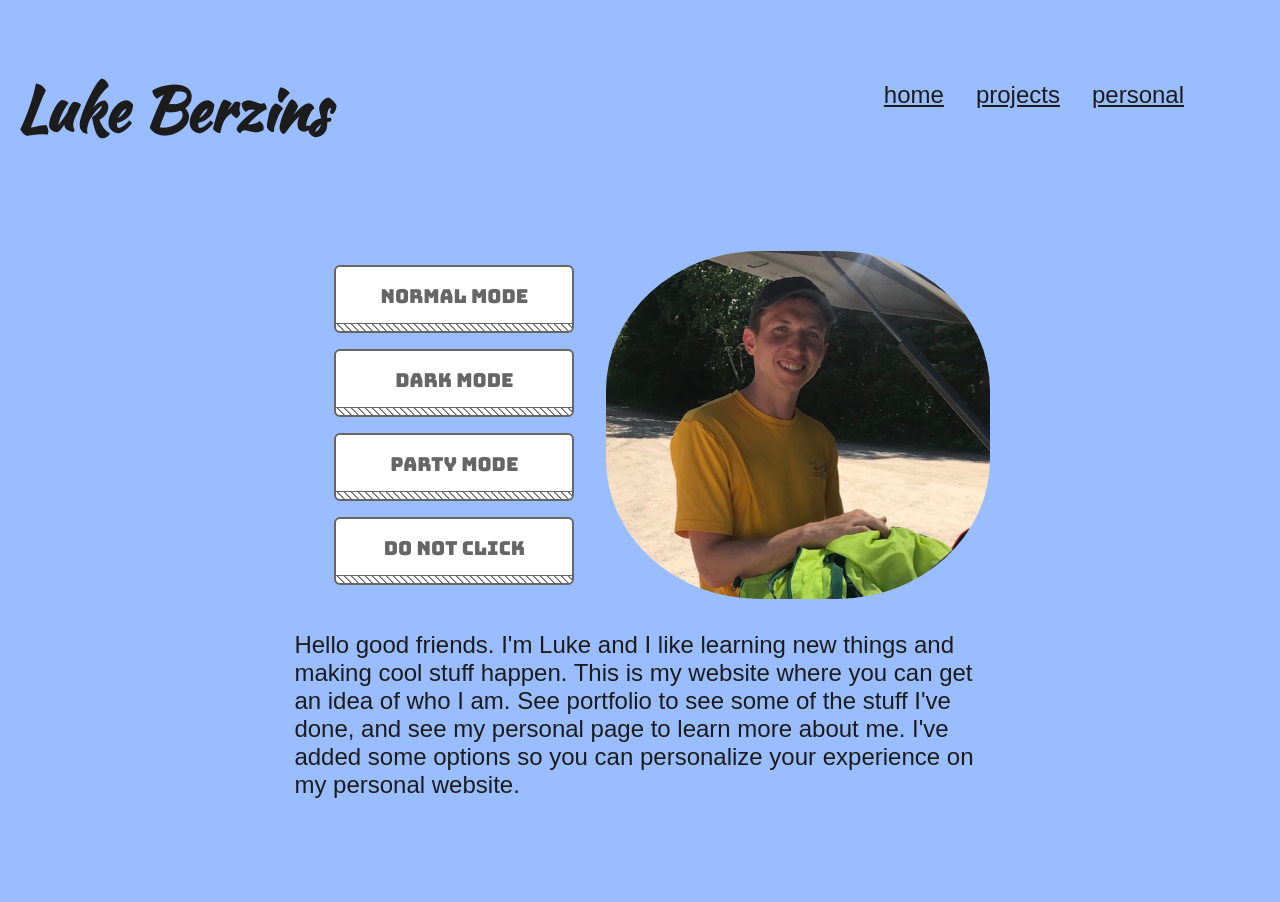
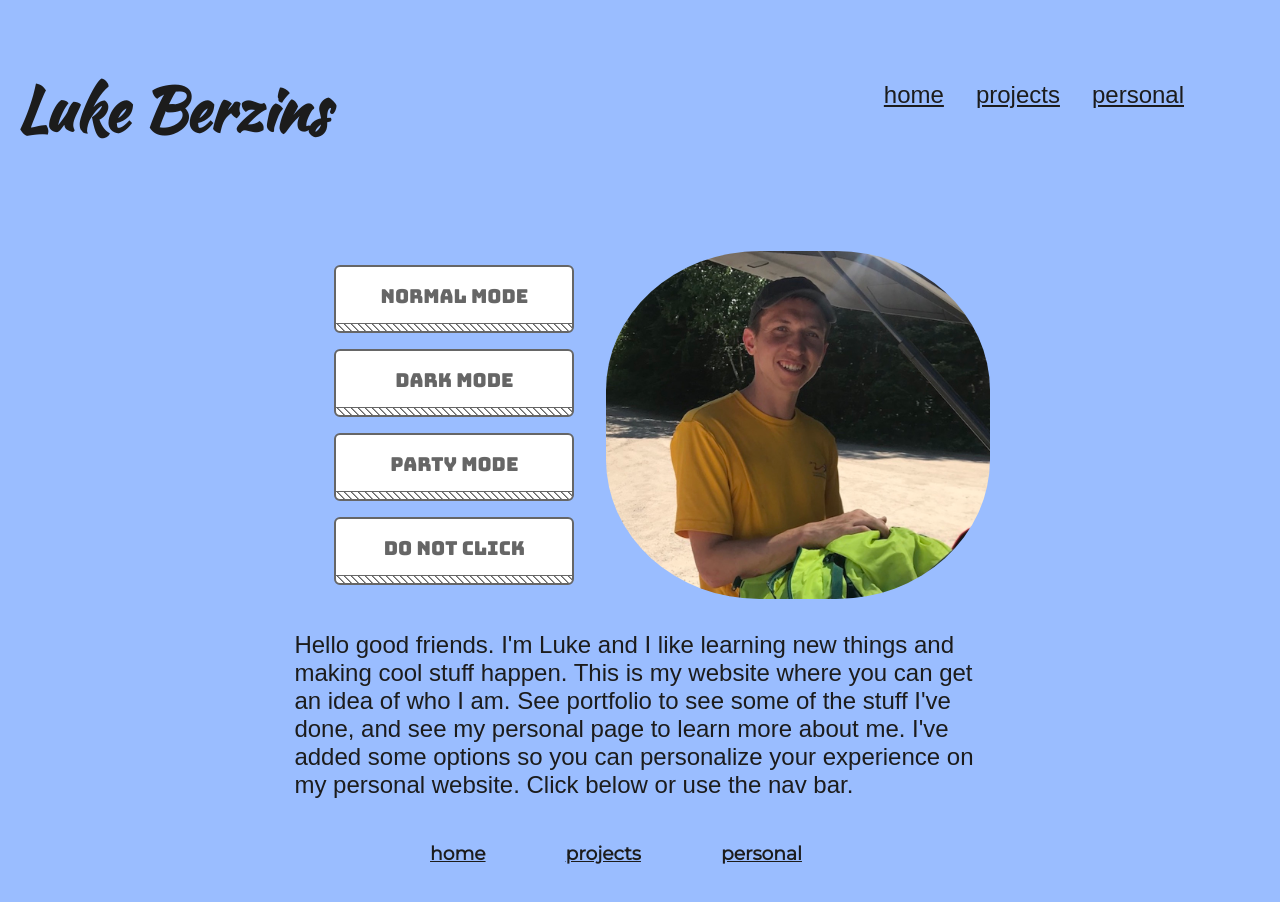
Before and after one commit to Luke-Berzins/lukeberzins, a React (Create React App) app: page / in a window 1280 px wide. Shown: the top 902 px of the page. Built offline with nearby package versions, Linux system fonts and the light colour scheme; a web font is replaced by a local one.

Commit message:
changes to my personal page story

```diff
--- a/src/pages/home/Home.jsx
+++ b/src/pages/home/Home.jsx
@@ -1,6 +1,9 @@
 import React from "react"
 import './Home.scss'
 import { useTheme, useThemeUpdate, useCatTheme, useCatUpdate } from '../../ThemeContext'
+import {
+  NavLink, useHistory
+} from "react-router-dom";
 export default function Home(props) {
   const theme = useTheme()
   const toggleTheme = useThemeUpdate()
@@ -20,9 +23,13 @@ export default function Home(props) {
           {cat ? <img alt="good-looking-dude" src="kitty/kitty-main.jpeg"></img> : <img alt="good-looking-dude" src="me.jpeg"></img>}
         </div>
         <div className="personal-text">
-        {cat ? <p>Hello good friends. I'm fatcat and I like to eat. Everything Luke owns is mine and now this website is mine. You can still click around to see some projects and learn more about my servant.</p> : <p>Hello good friends. I'm Luke and I like learning new things and making cool stuff happen. This is my website where you can get an idea of who I am. See portfolio to see some of the stuff I've done, and see my personal page to learn more about me. I've added some options so you can personalize your experience on my personal website.</p>}
+        {cat ? <p>Hello good friends. I'm fatcat and I like to eat. Everything Luke owns is mine and now this website is mine. You can still click around to see some projects and learn more about my servant.</p> : <p>Hello good friends. I'm Luke and I like learning new things and making cool stuff happen. This is my website where you can get an idea of who I am. See portfolio to see some of the stuff I've done, and see my personal page to learn more about me. I've added some options so you can personalize your experience on my personal website. Click below or use the nav bar.</p>}
         </div>
-
+      <div className="extra-links">
+        <h3><NavLink className="navLink" to="/">home</NavLink></h3>
+        <h3><NavLink className="navLink" to="/projects">projects</NavLink></h3>
+        <h3><NavLink className="navLink" to="/personal">personal</NavLink></h3>
+        </div>
       </div>
       <div className="finalfill"></div>
     </div>
--- a/src/pages/home/Home.scss
+++ b/src/pages/home/Home.scss
@@ -23,6 +23,14 @@ body{
       font-size: x-large;
       margin-left: 5%;
       margin-right: 5%;
+    }
+    .extra-links {
+      display: flex;
+      align-self: center;
+      h3 {
+        padding-right: 3rem;
+        font-family: 'Montserrat', sans-serif;
+      }
     }
   }
 
@@ -76,6 +84,10 @@ body{
   p {
     background-color: $defaultBackground;
     margin-top: 0;
+  }
+  .navLink {
+    color: $defaultTextColor;
+    margin: 1rem;
   }
   .btn {
     @include reset-button;
@@ -147,6 +159,10 @@ body{
   p {
     background-color: $darkBackground;
     margin-top: 0;
+  }
+  .navLink {
+    color: $darkTextColor;
+    margin: 1rem;
   }
     .btn {
       @include reset-button;
@@ -242,6 +258,11 @@ body{
       margin-top: 0;
     }
 
+    .navLink {
+      color: $partyTextColor;
+      margin: 1rem;
+    }
+
     .btn {
       @include reset-button;
       display: block;
--- a/src/pages/personal/Personal.jsx
+++ b/src/pages/personal/Personal.jsx
@@ -19,16 +19,17 @@ export default function Personal(props) {
           <h3>519-533-8637</h3>
           <h3><a href="https://github.com/Luke-Berzins">Luke's Github</a></h3>
         </div>
-          <h2>&nbsp;&nbsp;&nbsp;&nbsp;&nbsp;I started my coding journey a little bit late. The amount I've learned since I started has only fueled me to learn more and become better. I am confident that with enough time I will do some really cool things, and I hope you check in the future so I can continue to share them with you. Although I wish I had found my love for code earlier in life, I spent my time beforehand fairly well in the meantime. If you want to read about my experience before I started coding and know more about me as a person, read below.</h2>
+          <h2>&nbsp;&nbsp;&nbsp;&nbsp;&nbsp;I started my coding journey a little bit late. The amount I've learned since I started has only fueled me to learn more and become better. I am confident that with enough time I will do some really cool things, and I hope you check in the future so I can continue to share them with you. Although I wish I had found my love for code earlier in life, I spent my time beforehand fairly well in the meantime. I've driven trains for CN, sighted in artillery pieces by compass and climbed a mountain or two. If you want to read about my experience before I started coding and know more about me as a person, read below.</h2>
         <div className="blog-holder">
           <Blog
           theme={theme}
           blogType={"normal"}
-          text=""
+          text="&nbsp;&nbsp;&nbsp;&nbsp;&nbsp;Most recently, I have been working as a Regional Liaison Officer for the Canadian Armed Forces. This has been a fantastic role where I have liaisoned with the great people at the Office of the Fire Marshall and Emergency Management and various Public Health units across Ontario, in order to keep our various organitzations fully coordinated as we defeat the COVID-19 pandemic."
           />
           <Blog
           theme={theme}
           blogType={"reverse"}
+          text="&nbsp;&nbsp;&nbsp;&nbsp;&nbsp;I heard about this role because I am an Army Reservist, specifically Artillery. I have served with the 11th Field Artillery Regiment for three and a half years and recieved some of the best experiences of my life."
           />
         </div>
       </div>
```
